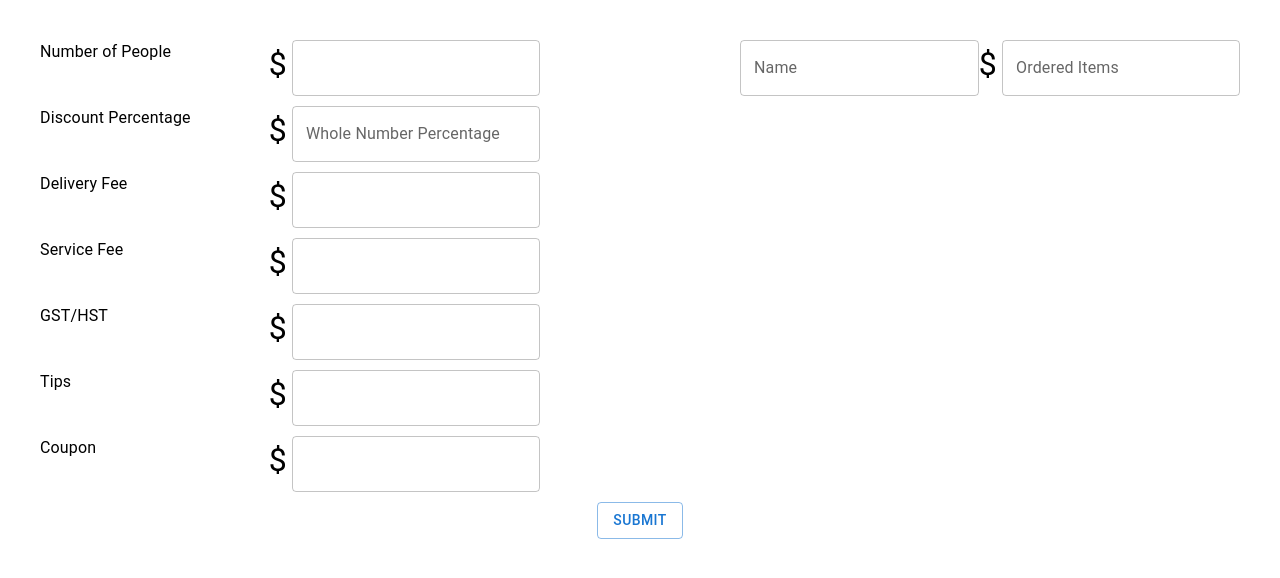
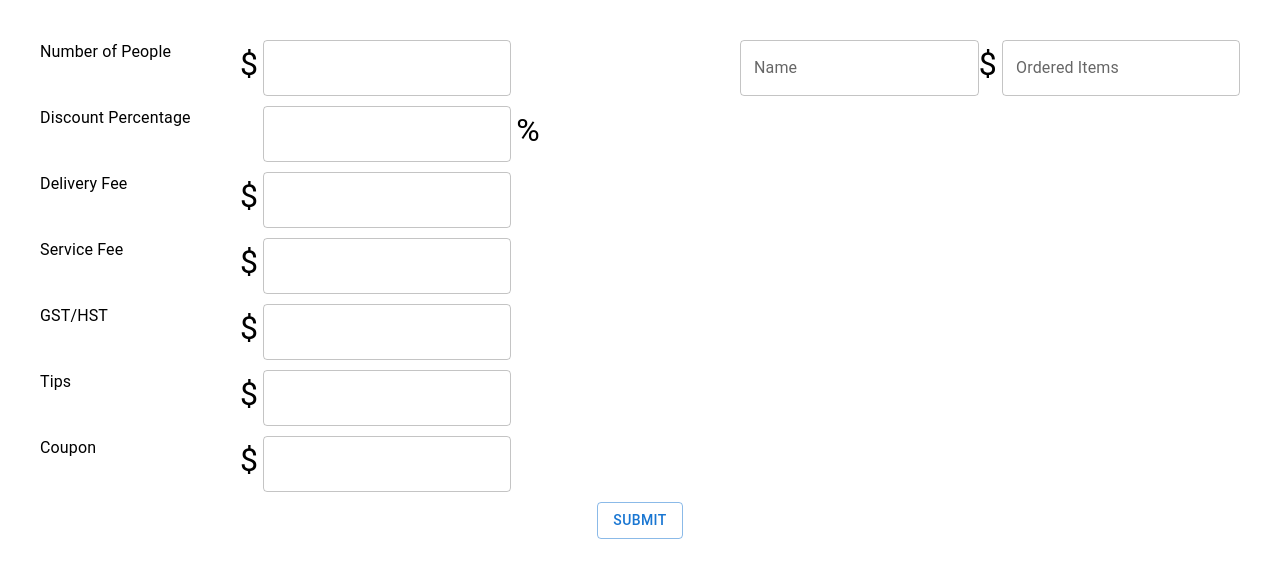
Before and after one commit to HyperFire12/Splitter, a React (Create React App) app: page / in a window 1280 px wide. Shown: the top 578 px of the page. Built offline with nearby package versions, Linux system fonts and the light colour scheme.

Commit message:
Fixed a typo with the dollar and percentage sign

```diff
--- a/src/components/Splitter.js
+++ b/src/components/Splitter.js
@@ -56,9 +56,16 @@
     >
       <Typography>{item.name}</Typography>
       <Box sx={{ display: "flex" }}>
-        <Typography sx={{ fontSize: "32px", mr: "5px" }}>$</Typography>
+        <Typography
+          sx={{
+            fontSize: "32px",
+            mr: "5px",
+            color: index === 1 ? "transparent" : "black",
+          }}
+        >
+          $
+        </Typography>
         <TextField
-          label={index === 1 ? "Whole Number Percentage" : ""}
           onChange={(e) => {
             setShowPeople(false);
             let val;
@@ -76,6 +83,15 @@
             }
           }}
         />
+        <Typography
+          sx={{
+            fontSize: "32px",
+            ml: "5px",
+            color: index === 1 ? "black" : "transparent",
+          }}
+        >
+          %
+        </Typography>
       </Box>
     </Box>
   ));
```
